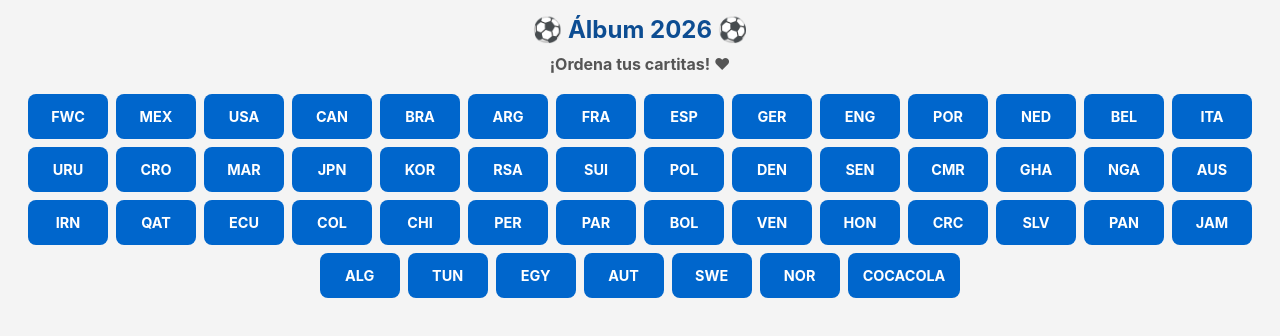
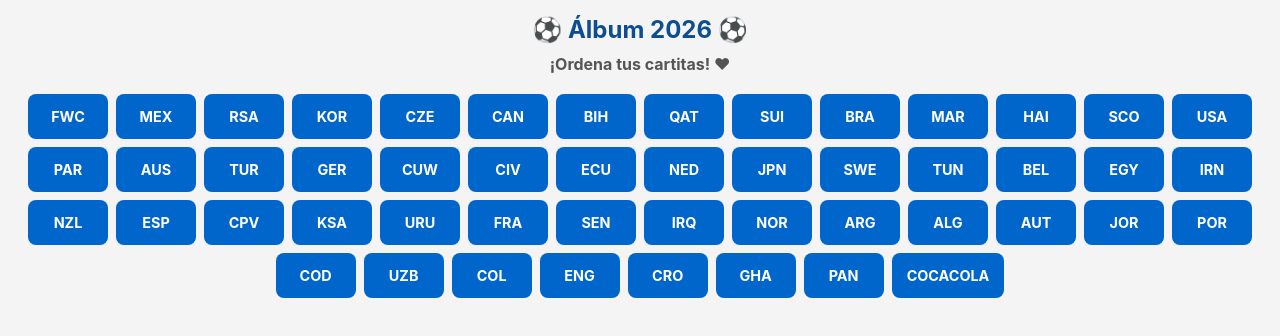
Before and after one commit to Izabella-Perez/MUNDIAL-EMPI, a plain HTML site: page index.html in a window 1280 px wide. Drawn offline with Linux system fonts and the light colour scheme.

```diff
--- a/index.html
+++ b/index.html
@@ -110,52 +110,53 @@
 const album = {
     "FWC": generarEstampas("FWC", 19),
     "MEX": generarEstampas("MEX", 20),
+    "RSA": generarEstampas("RSA", 20),
+    "KOR": generarEstampas("KOR", 20),
+    "CZE": generarEstampas("CZE", 20),
+    "CAN": generarEstampas("CAN", 20),
+    "BIH": generarEstampas("BIH", 20),
+    "QAT": generarEstampas("QAT", 20),
+    "SUI": generarEstampas("SUI", 20),
+    "BRA": generarEstampas("BRA", 20),
+    "MAR": generarEstampas("MAR", 20),
+    "HAI": generarEstampas("HAI", 20),
+    "SCO": generarEstampas("SCO", 20),
     "USA": generarEstampas("USA", 20),
-    "CAN": generarEstampas("CAN", 20),
-    "BRA": generarEstampas("BRA", 20),
+    "PAR": generarEstampas("PAR", 20),
+    "AUS": generarEstampas("AUS", 20),
+    "TUR": generarEstampas("TUR", 20),
+    "GER": generarEstampas("GER", 20),
+    "CUW": generarEstampas("CUW", 20),
+    "CIV": generarEstampas("CIV", 20),
+    "ECU": generarEstampas("ECU", 20),
+    "NED": generarEstampas("NED", 20),
+    "JPN": generarEstampas("JPN", 20),
+    "SWE": generarEstampas("SWE", 20),
+    "TUN": generarEstampas("TUN", 20),
+    "BEL": generarEstampas("BEL", 20),
+    "EGY": generarEstampas("EGY", 20),
+    "IRN": generarEstampas("IRN", 20),
+    "NZL": generarEstampas("NZL", 20),
+    "ESP": generarEstampas("ESP", 20),
+    "CPV": generarEstampas("CPV", 20),
+    "KSA": generarEstampas("KSA", 20),
+    "URU": generarEstampas("URU", 20),
+    "FRA": generarEstampas("FRA", 20),
+    "SEN": generarEstampas("SEN", 20),
+    "IRQ": generarEstampas("IRQ", 20),
+    "NOR": generarEstampas("NOR", 20),
     "ARG": generarEstampas("ARG", 20),
-    "FRA": generarEstampas("FRA", 20),
-    "ESP": generarEstampas("ESP", 20),
-    "GER": generarEstampas("GER", 20),
+    "ALG": generarEstampas("ALG", 20),
+    "AUT": generarEstampas("AUT", 20),
+    "JOR": generarEstampas("JOR", 20),
+    "POR": generarEstampas("POR", 20),
+    "COD": generarEstampas("COD", 20),
+    "UZB": generarEstampas("UZB", 20),
+    "COL": generarEstampas("COL", 20),
     "ENG": generarEstampas("ENG", 20),
-    "POR": generarEstampas("POR", 20),
-    "NED": generarEstampas("NED", 20),
-    "BEL": generarEstampas("BEL", 20),
-    "ITA": generarEstampas("ITA", 20),
-    "URU": generarEstampas("URU", 20),
     "CRO": generarEstampas("CRO", 20),
-    "MAR": generarEstampas("MAR", 20),
-    "JPN": generarEstampas("JPN", 20),
-    "KOR": generarEstampas("KOR", 20),
-    "RSA": generarEstampas("RSA", 20),
-    "SUI": generarEstampas("SUI", 20),
-    "POL": generarEstampas("POL", 20),
-    "DEN": generarEstampas("DEN", 20),
-    "SEN": generarEstampas("SEN", 20),
-    "CMR": generarEstampas("CMR", 20),
     "GHA": generarEstampas("GHA", 20),
-    "NGA": generarEstampas("NGA", 20),
-    "AUS": generarEstampas("AUS", 20),
-    "IRN": generarEstampas("IRN", 20),
-    "QAT": generarEstampas("QAT", 20),
-    "ECU": generarEstampas("ECU", 20),
-    "COL": generarEstampas("COL", 20),
-    "CHI": generarEstampas("CHI", 20),
-    "PER": generarEstampas("PER", 20),
-    "PAR": generarEstampas("PAR", 20),
-    "BOL": generarEstampas("BOL", 20),
-    "VEN": generarEstampas("VEN", 20),
-    "HON": generarEstampas("HON", 20),
-    "CRC": generarEstampas("CRC", 20),
-    "SLV": generarEstampas("SLV", 20),
     "PAN": generarEstampas("PAN", 20),
-    "JAM": generarEstampas("JAM", 20),
-    "ALG": generarEstampas("ALG", 20),
-    "TUN": generarEstampas("TUN", 20),
-    "EGY": generarEstampas("EGY", 20),
-    "AUT": generarEstampas("AUT", 20),
-    "SWE": generarEstampas("SWE", 20),
-    "NOR": generarEstampas("NOR", 20),
     "COCACOLA": generarEstampas("COCA", 14)
 };
 
```
